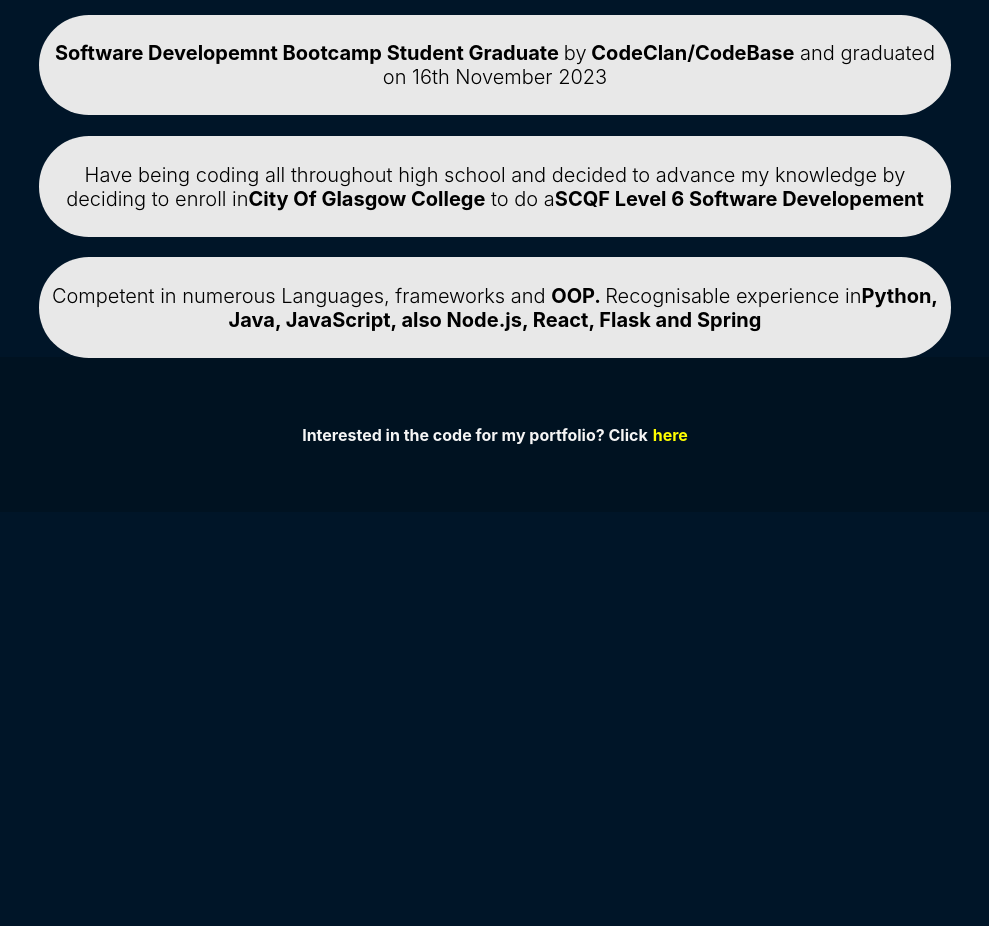
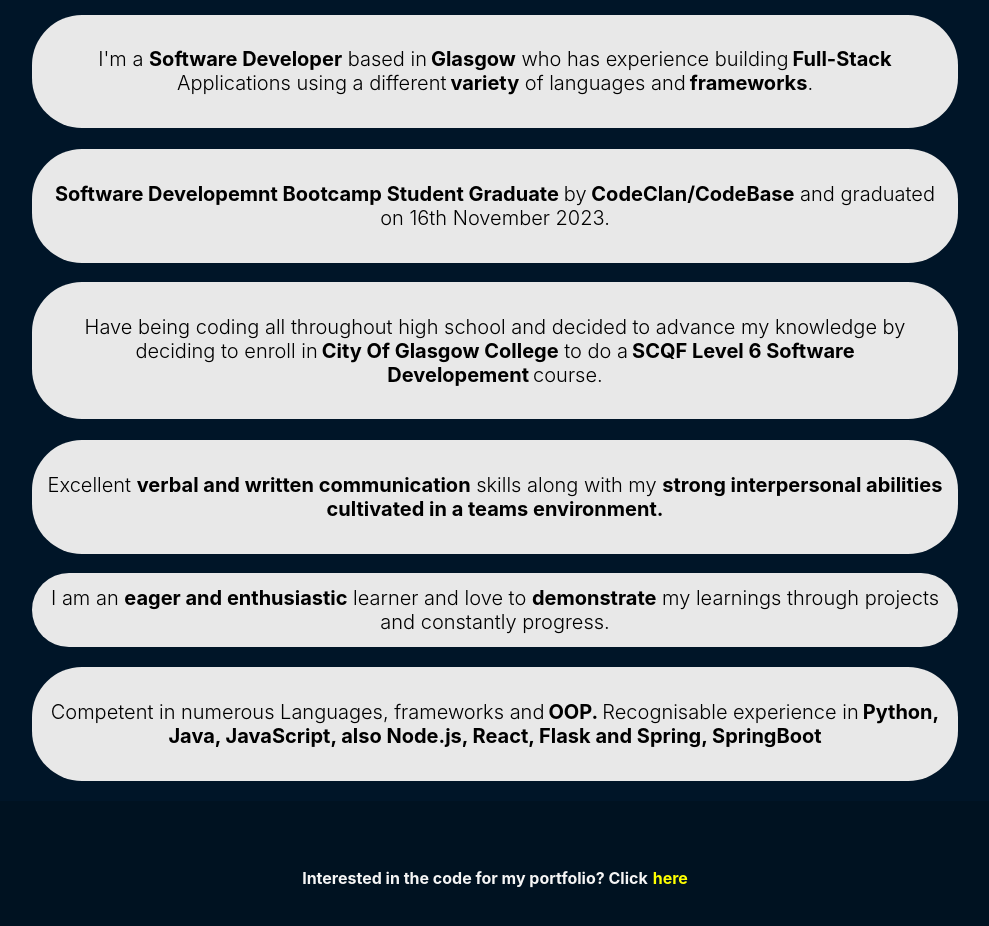
Before and after one commit to CameronLochran/Cameron_Lochran_Portfolio, a React (Create React App) app: page /aboutme in a window 1280 px wide. Shown: the part 380-1306 px from the top of the page, without its empty margins (145-1134 px from the left). Before the commit the page ends 892 px from the top, so only its background shows below. Built offline with nearby package versions, Linux system fonts and the light colour scheme.

Commit message:
About Me section almost fully done

```diff
--- a/src/components/AboutMePage/AboutMePage.css
+++ b/src/components/AboutMePage/AboutMePage.css
@@ -5,7 +5,7 @@
 
 .fact {
   background-color: rgb(232, 232, 232);
-  padding: 0.5%;
+  padding: 1%;
   border-radius: 50px;
   width: 900px;
   color: black;
@@ -16,3 +16,24 @@
 .codeclan-grad-para{
     margin-right: 5px;
 }
+
+.OOP{
+    margin-left: 4px;
+}
+
+.CityOfGlasgowCollege{
+    margin-left: 4px;
+}
+
+.Level6-SofwareDev{
+    margin-left: 4px;
+    margin-right: 4px;
+}
+
+.skills{
+    margin-left: 4px;
+}
+
+.variety{
+    margin-left: 4px;
+}
--- a/src/components/AboutMePage/AboutMePage.js
+++ b/src/components/AboutMePage/AboutMePage.js
@@ -31,12 +31,13 @@
             <Fade left>
               <div className="fact">
                 <p>
-                  <strong className="codeclan-grad-para">
-                    Software Developemnt Bootcamp Student Graduate
-                  </strong>
-                  by
-                  <strong> CodeClan/CodeBase</strong> and graduated on 16th
-                  November 2023
+                  I'm a <strong>Software Developer</strong> based in
+                  <strong className="variety">Glasgow</strong> who has
+                  experience building
+                  <strong className="variety">Full-Stack</strong> Applications
+                  using a different
+                  <strong className="variety">variety</strong> of languages and
+                  <strong className="variety">frameworks</strong>.
                 </p>
               </div>
             </Fade>
@@ -44,10 +45,12 @@
             <Fade right>
               <div className="fact">
                 <p>
-                  Have being coding all throughout high school and decided to
-                  advance my knowledge by deciding to enroll in
-                  <strong>City Of Glasgow College</strong> to do a
-                  <strong>SCQF Level 6 Software Developement</strong>
+                  <strong className="codeclan-grad-para">
+                    Software Developemnt Bootcamp Student Graduate
+                  </strong>
+                  by
+                  <strong> CodeClan/CodeBase</strong> and graduated on 16th
+                  November 2023.
                 </p>
               </div>
             </Fade>
@@ -55,15 +58,58 @@
             <Fade left>
               <div className="fact">
                 <p>
-                  Competent in numerous Languages, frameworks and <strong>OOP. </strong>
-                  Recognisable experience in
-                  <strong>
-                    Python, Java, JavaScript, also Node.js, React, Flask and
-                    Spring
+                  Have being coding all throughout high school and decided to
+                  advance my knowledge by deciding to enroll in
+                  <strong className="CityOfGlasgowCollege">
+                    City Of Glasgow College
+                  </strong>{" "}
+                  to do a
+                  <strong className="Level6-SofwareDev">
+                    SCQF Level 6 Software Developement
+                  </strong>
+                  course.
+                </p>
+              </div>
+            </Fade>
+            <br />
+            <Fade right>
+              <div className="fact">
+                <p>
+                  Excellent{" "}
+                  <strong className="communication-skills">
+                    verbal and written communication
+                  </strong>{" "}
+                  skills along with my{" "}
+                  <strong className="interpersonal-abilities">
+                    strong interpersonal abilities cultivated in a teams
+                    environment.
                   </strong>
                 </p>
               </div>
             </Fade>
+            <br />
+            <Fade left>
+              <div className="fact">
+                I am an <strong>eager and enthusiastic</strong> learner and love
+                to <strong>demonstrate</strong> my learnings through projects
+                and constantly progress.
+              </div>
+            </Fade>
+            <br />
+            <Fade right>
+              <div className="fact">
+                <p>
+                  Competent in numerous Languages, frameworks and
+                  <strong className="OOP">OOP. </strong>
+                  Recognisable experience in
+                  <strong className="skills">
+                    Python, Java, JavaScript, also Node.js, React, Flask and
+                    Spring, SpringBoot
+                  </strong>
+                </p>
+              </div>
+            </Fade>
+            <br />
           </center>
         </div>
         <footer className="home-page-footer">
```
